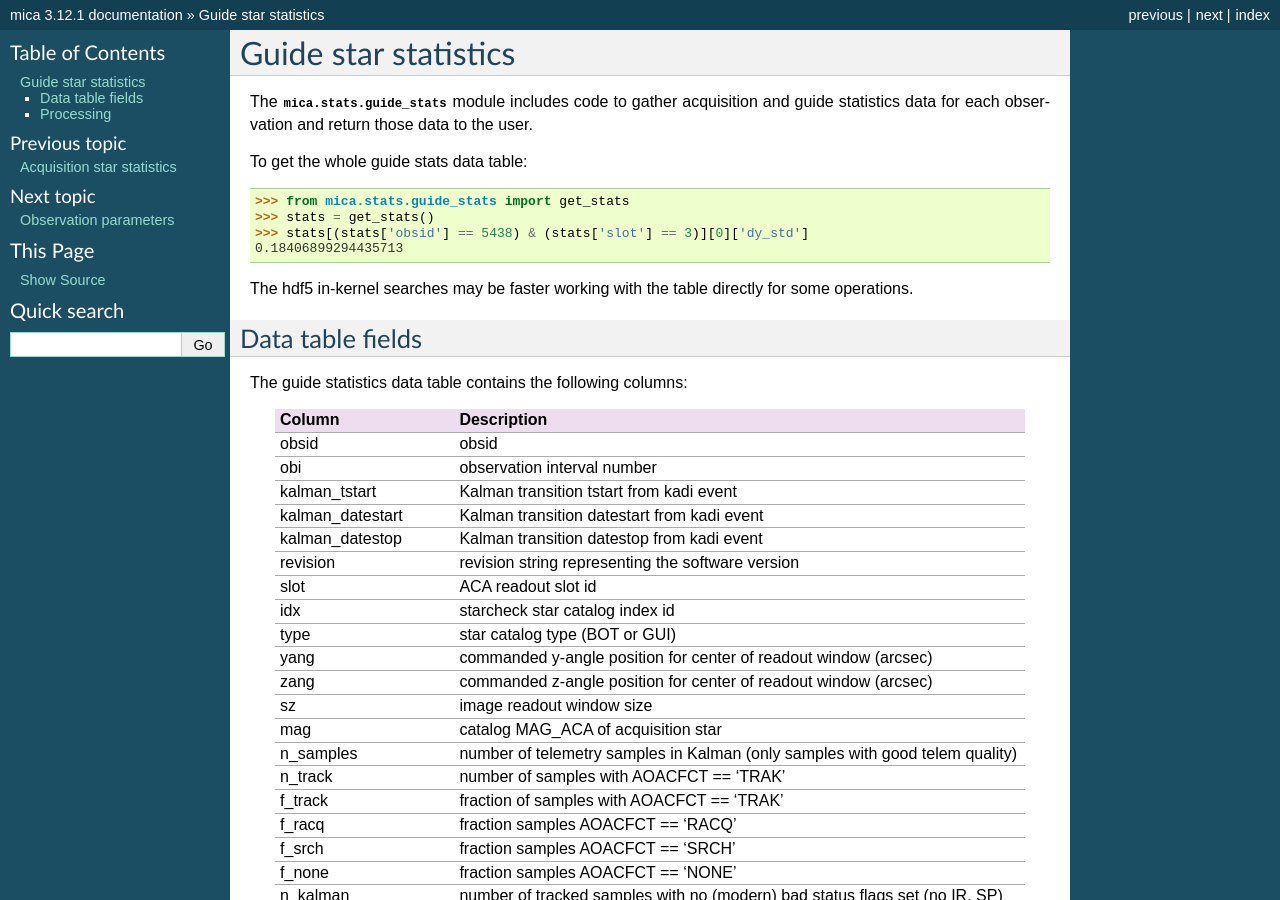
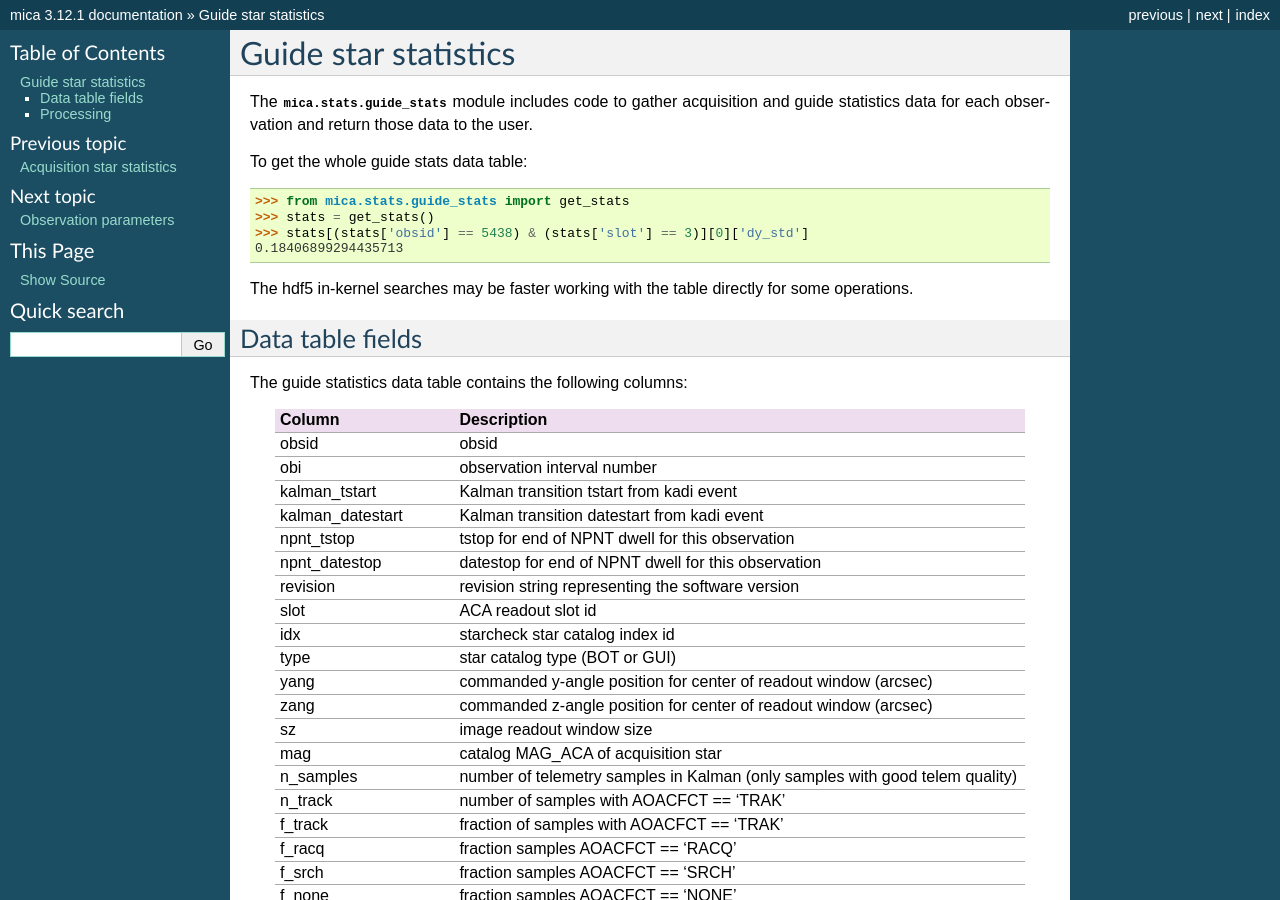
Before and after one commit to sot/mica, a Sphinx documentation site: the page built from doc/guide_stats.rst, in a window 1280 px wide and 900 px high. Built offline with Sphinx 7.4.7, drawn with Linux system fonts in a browser that asks for light colours.

Commit message:
Update docs for new NPNT end times instead of Kalman end time

```diff
--- a/doc/guide_stats.rst
+++ b/doc/guide_stats.rst
@@ -26,7 +26,8 @@ obsid                   obsid
 obi                     observation interval number
 kalman_tstart           Kalman transition tstart from kadi event
 kalman_datestart        Kalman transition datestart from kadi event
-kalman_datestop         Kalman transition datestop from kadi event
+npnt_tstop              tstop for end of NPNT dwell for this observation
+npnt_datestop           datestop for end of NPNT dwell for this observation
 revision                revision string representing the software version
 slot                    ACA readout slot id
 idx                     starcheck star catalog index id
```
